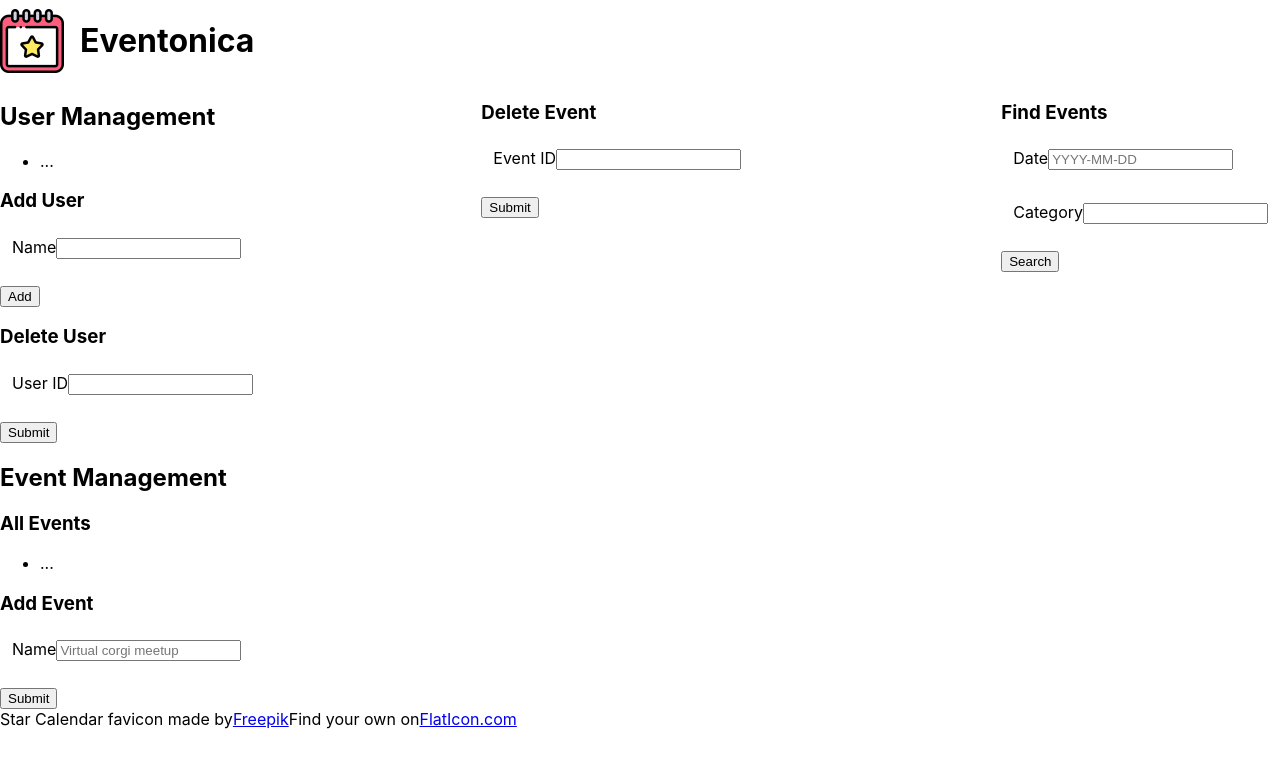
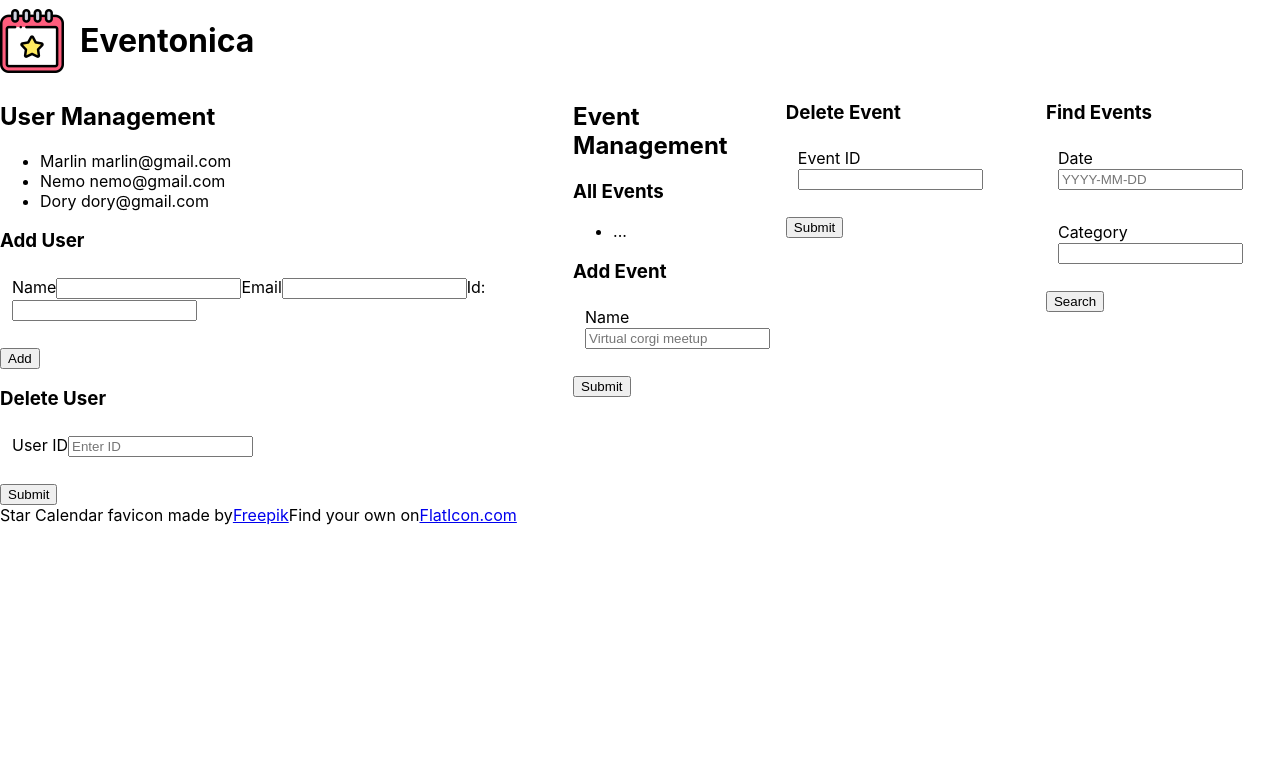
Before and after one commit to KishaMims/Eventonica-Project-, a React (Create React App) app in the folder client/: page / in a window 1280 px wide. Shown: the top 768 px of the page. Built offline with nearby package versions, Linux system fonts and the light colour scheme.

Commit message:
added delete user

```diff
--- a/client/src/App.js
+++ b/client/src/App.js
@@ -1,6 +1,8 @@
 import calendar from "./calendaricon.png";
 import "./App.css";
 import Footer from "./components/footer";
+import Users from "./components/Users";
+
 
 function App() {
   return (
@@ -9,41 +11,10 @@ function App() {
         <img src={calendar} alt="Calendar Star Logo" />
         <h1>Eventonica</h1>
       </header>
-
       <main>
         <div className="user-and-events">
-          <section className="user-management">
-            <h2>User Management</h2>
-
-            <ul id="users-list">
-              {/* display all existing Users here */}
-              <li>...</li>
-            </ul>
-
-            <div>
-              <h3>Add User</h3>
-              <form id="add-user" action="#">
-                <fieldset>
-                  <label>Name</label>
-                  <input type="text" id="add-user-name" />
-                </fieldset>
-                {/* Add more form fields here */}
-                <input type="submit" value="Add" />
-              </form>
-            </div>
-
-            <div>
-              <h3>Delete User</h3>
-              <form id="delete-user" action="#">
-                <fieldset>
-                  <label>User ID</label>
-                  <input type="text" id="delete-user-id" />
-                </fieldset>
-                <input type="submit" />
-              </form>
-            </div>
-          </section>
-
+         <Users/>
+         </div>
           <section className="event-management">
             <h2>Event Management</h2>
             <div>
@@ -68,8 +39,6 @@ function App() {
               </form>
             </div>
           </section>
-        </div>
-
         <div>
           <h3>Delete Event</h3>
           <form id="delete-event" action="#">
--- /dev/null
+++ b/client/src/components/DeleteUser.jsx
@@ -0,0 +1,33 @@
+import React from 'react'
+import { useState} from 'react';
+
+export default function DeleteUser ({ handleDeleteUser } ) {
+const [deleteID, setDeletedId] = useState("");
+
+return (
+    <div>
+ <h3>Delete User</h3>
+                <form id="delete-user"
+                action="#"
+                onSubmit={(ev) => {
+                    ev.preventDefault();
+                    handleDeleteUser(deleteID);
+                    setDeletedId("");
+                }}
+                >
+                    <fieldset>
+                        <label>User ID</label>
+                        <input
+                        type="text"
+                        id="delete-user-id"
+                        placeholder="Enter ID"
+                        value={deleteID}
+                        onChange={(e) =>setDeletedId(e.target.value)}/>
+                    </fieldset>
+                    <input type="submit" />
+                </form>
+    </div>
+  )
+}
+
+//<button onClick={() => deleteUser(deleteID)} />
--- /dev/null
+++ b/client/src/components/Users.jsx
@@ -0,0 +1,84 @@
+import React from 'react';
+import { useState } from 'react';
+import DeleteUser from './DeleteUser';
+
+
+export default function Users() {
+    //dummy data
+
+    const marlin = { name: 'Marlin', email: 'marlin@gmail.com', id: '1' };
+    const nemo = { name: 'Nemo', email: 'nemo@gmail.com', id: '2' };
+    const dory = { name: 'Dory', email: 'dory@gmail.com', id: '3' };
+
+    const handleDeleteUser = (deleteId) => {
+        const newUsers = users.filter((i) => i.id !== deleteId);
+        setUsers(newUsers);
+      };
+
+
+    const handleSubmit = (e) => {
+    e.preventDefault();
+    const newUser = { id: id, name: name, email: email };
+    setUsers([...users, newUser]);
+  };
+
+//   function EmptyFields() {}
+//   const handleSubmitChange = (e) => {
+//     setUsers(e.target.value);
+//   };
+
+    const [users, setUsers] = useState([marlin, nemo, dory]);
+    const [name, setName] = useState(" ");
+    const [email, setEmail] = useState(" ");
+    const [id, setID] = useState(" ");
+
+    return (
+        <section className="user-management">
+            <h2>User Management</h2>
+
+            <ul id="users-list">
+                {/* display all existing Users here */}
+                {users.map(user =>
+                    <li key={user.id}> {user.name} {user.email}</li>
+                )}
+            </ul>
+            <div>
+                <h3>Add User</h3>
+                <form id="add-user" onSubmit={handleSubmit}>
+                    <fieldset>
+                        <label>Name</label>
+                        <input
+                        type="text"
+                        placeholder="Enter Name"
+                        id="add-user-name"
+                        value={name}
+                        onChange={(e) =>setName(e.target.value)}
+                        />
+
+                    {/* Add more form fields here */}
+                    <label>Email</label>
+                    <input
+                    type="text"
+                    id="add-user-email"
+                    placeholder="Enter Email"
+                    value={email}
+                    onChange={(e) =>setEmail(e.target.value)}
+                    />
+                    <label>Id:</label>
+                    <input
+                    type="text"
+                    id="add-user-id"
+                    placeholder="ID"
+                    value={id}
+                    onChange={(e) => setID(e.target.value)}
+                    />
+                    </fieldset>
+                    <button type="submit">Add</button>
+                </form>
+            </div>
+            <div>
+            <DeleteUser handleDeleteUser={handleDeleteUser}/>
+            </div>
+        </section>
+    )
+};
```
